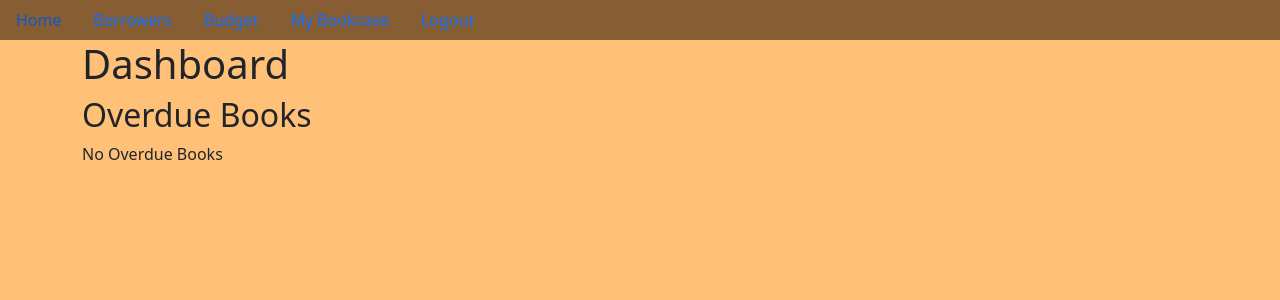
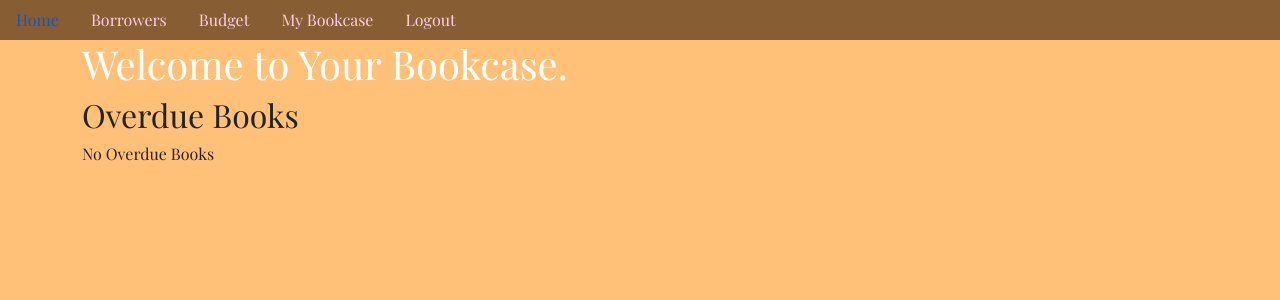
Before and after one commit to Champelo/bookcase, a Flask app: page /dashboard/ in a window 1280 px wide. Shown: the top 300 px of the page. Run offline with Flask 2, Linux system fonts and the light colour scheme; the visitor is signed in with stand-in values (Sample User, id 1); data that the repository does not hold is empty; some libraries are stand-ins or nearby versions.

Commit message:
Updated the navgation bar links colors and fonts

```diff
--- a/bookcase/budget/src/budget-home.html
+++ b/bookcase/budget/src/budget-home.html
@@ -3,8 +3,7 @@
 {% block title %}My Budget{% endblock %}
 
 {% block content %}
-    <h1>My Budget</h1>
-    <br>
+    <h1>Budget</h1>
     <h2>Budget Remaining</h2>
     <div>$ {{ current_user.bud_remaining }}</div>
     <a href="{{ url_for('budget_bp.spending_log') }}">View Books</a>
--- a/bookcase/home/src/dashboard.html
+++ b/bookcase/home/src/dashboard.html
@@ -3,7 +3,7 @@
 {% block title %}Dashboard{% endblock %}
 
 {% block content %}
-   <h1>Dashboard</h1>
+   <h1>Welcome to Your Bookcase.</h1>
    <h2>Overdue Books</h2>
    {% if books|length == 0 %}
     <p>No Overdue Books</p>
--- /dev/null
+++ b/bookcase/static/style.css
@@ -0,0 +1,7 @@
+  .nav-link {
+    color: #FFD1E5;
+  }
+
+  h1{
+    color:white;
+  }
--- a/bookcase/templates/base.html
+++ b/bookcase/templates/base.html
@@ -5,6 +5,14 @@
     <meta http-equiv="X-UA-Compatible" content="IE=edge">
     <meta name="viewport" content="width=device-width, initial-scale=1.0">
     <link href="https://cdn.jsdelivr.net/npm/bootstrap@5.0.1/dist/css/bootstrap.min.css" rel="stylesheet" integrity="sha384-+0n0xVW2eSR5OomGNYDnhzAbDsOXxcvSN1TPprVMTNDbiYZCxYbOOl7+AMvyTG2x" crossorigin="anonymous">
+    <link href="https://fonts.googleapis.com/css2?family=Playfair+Display&display=swap" rel="stylesheet">
+    <style>
+        body {
+          font-family: 'Playfair Display', serif;
+        }
+      </style>
+    <link href="../static/style.css" rel="stylesheet">
+    <link rel="preconnect" href="https://fonts.googleapis.com">
     <script src="jquery-3.6.0.min.js"></script>
     <script type="text/javascript" src="config.js"></script>
     <script src="script.js"></script>
@@ -29,8 +37,8 @@
                 <a class="nav-item nav-link" href="{{ url_for('book_bp.bookcase') }}">My Bookcase</a>
                 <a class="nav-item nav-link" href="{{ url_for('auth_bp.logout') }}">Logout</a>
             {% else %}
-                <a class="nav-item nav-link" href="{{ url_for('auth_bp.sign_up') }}">Signup</a>
-                <a class="nav-item nav-link" href="{{ url_for('auth_bp.login') }}">Login</a>
+                <a class="nav-item nav-link navlinks" href="{{ url_for('auth_bp.sign_up') }}">Signup</a>
+                <a class="nav-item nav-link navlinks" href="{{ url_for('auth_bp.login') }}">Login</a>
             {% endif %}
         </div>
     </nav>
```
